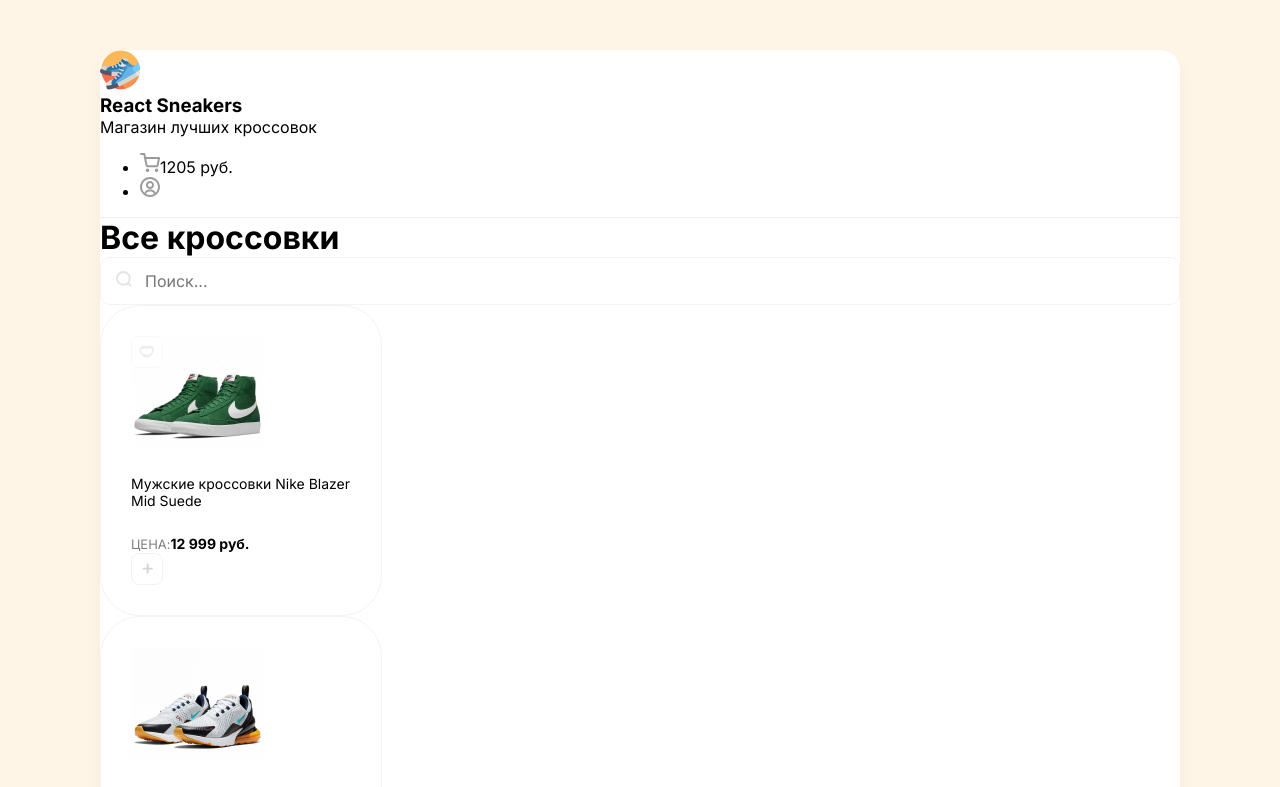
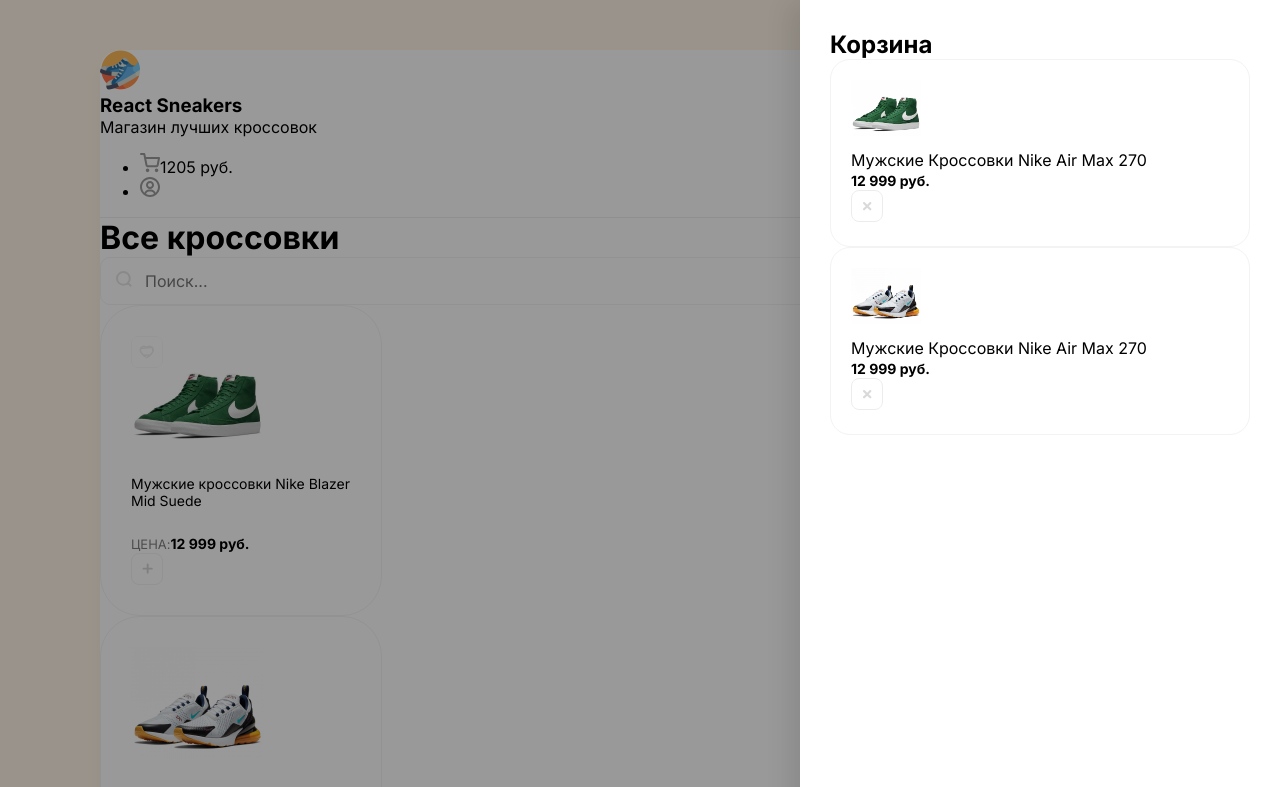
Before and after one commit to gepiko/react-sneakers, a React (Create React App) app: page / in a window 1280 px wide. Shown: the top 787 px of the page. Built offline with nearby package versions, Linux system fonts and the light colour scheme.

Commit message:
added cart and cart items markup

```diff
--- a/src/App.js
+++ b/src/App.js
@@ -1,6 +1,46 @@
 function App() {
   return (
     <div className='wrapper clear'>
+      <div className='overlay'>
+        <div className='drawer'>
+          <h2 className='mb-30'>Корзина</h2>
+
+          <div className='items'>
+            <div className='cartItem d-flex align-center mb-20'>
+              <div
+                style={{ backgroundImage: 'url(/img/sneakers/1.jpg)' }}
+                className='cartItemImg'
+              ></div>
+              <div className='mr-20 flex'>
+                <p className='mb-5'>Мужские Кроссовки Nike Air Max 270</p>
+                <b>12 999 руб.</b>
+              </div>
+              <img
+                className='removeBtn'
+                src='/img/btn-remove.svg'
+                alt='Remove'
+              />
+            </div>
+
+            <div className='cartItem d-flex align-center mb-20'>
+              <div
+                style={{ backgroundImage: 'url(/img/sneakers/2.jpg)' }}
+                className='cartItemImg'
+              ></div>
+              <div className='mr-20 flex'>
+                <p className='mb-5'>Мужские Кроссовки Nike Air Max 270</p>
+                <b>12 999 руб.</b>
+              </div>
+              <img
+                className='removeBtn'
+                src='/img/btn-remove.svg'
+                alt='Remove'
+              />
+            </div>
+          </div>
+        </div>
+      </div>
+
       <header className='d-flex justify-between align-center p-40'>
         <div className='d-flex align-center'>
           <img src='/img/logo.png' alt='Logo' width={40} height={40} />
--- a/src/index.scss
+++ b/src/index.scss
@@ -97,3 +97,60 @@
     width: 200px;
   }
 }
+
+.overlay {
+  position: absolute;
+  left: 0;
+  top: 0;
+  width: 100%;
+  height: 100%;
+  background-color: rgba(0, 0, 0, 0.4);
+  z-index: 1;
+}
+
+.drawer {
+  position: absolute;
+  width: 420px;
+  height: 100%;
+  right: 0;
+  background-color: #fff;
+  box-shadow: -10px 4px 24px rgba(0, 0, 0, 0.1);
+  padding: 30px;
+
+  h2 {
+    margin: 0;
+  }
+}
+
+.cartItem {
+  border: 1px solid #f3f3f3;
+  border-radius: 20px;
+  overflow: hidden;
+  padding: 20px;
+
+  .cartItemImg {
+    height: 70px;
+    width: 70px;
+    background-size: contain;
+    background-position: 0 -3px;
+    background-repeat: no-repeat;
+    margin-right: 20px;
+  }
+
+  p {
+    font-size: 16px;
+    margin: 0;
+  }
+  b {
+    font-size: 14px;
+  }
+  .removeBtn {
+    opacity: 0.5;
+    transition: opacity 0.1s ease-in-out;
+    cursor: pointer;
+
+    &:hover {
+      opacity: 1;
+    }
+  }
+}
```
